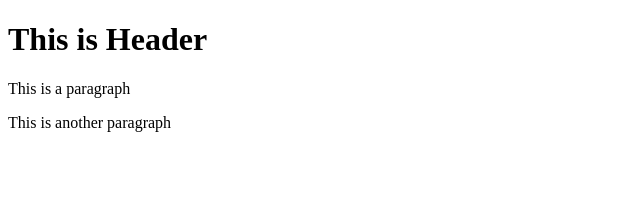
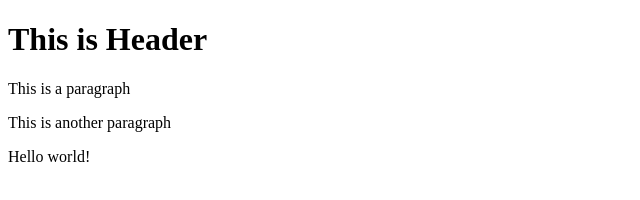
Before and after one commit to GoldenDragonDRBT/git-test, a website: page index.html in a window 1280 px wide. Shown: the whole page, without its empty margins (0-640 px from the left). Drawn offline with Linux system fonts and the light colour scheme.

Commit message:
using NPM

```diff
--- a/index.html
+++ b/index.html
@@ -4,5 +4,6 @@
         <h1>This is Header</h1>
         <p>This is a paragraph</p>
         <p>This is another paragraph</p>
+        <p>Hello world!</p>
     </body>
 </html>
```
Also changed, not shown: package.json (added, +24 -0 lines), 2 other files.
